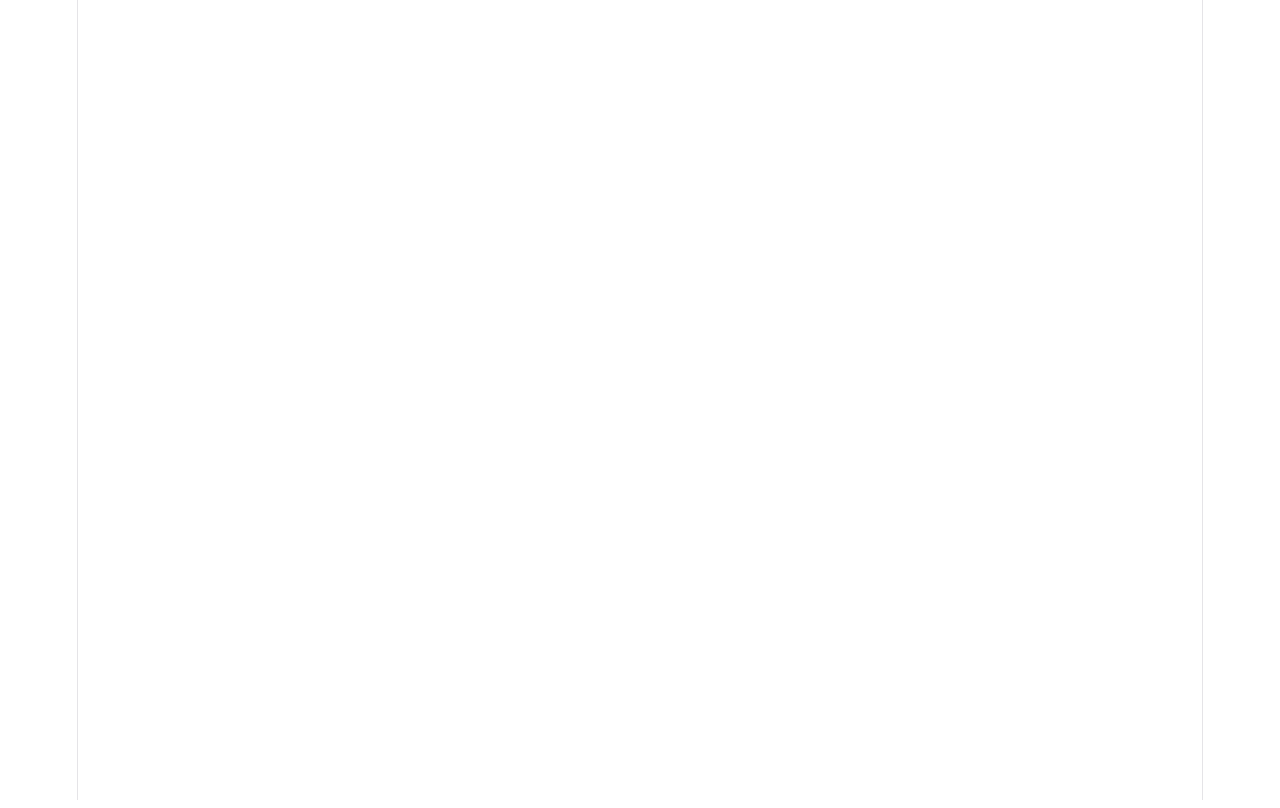
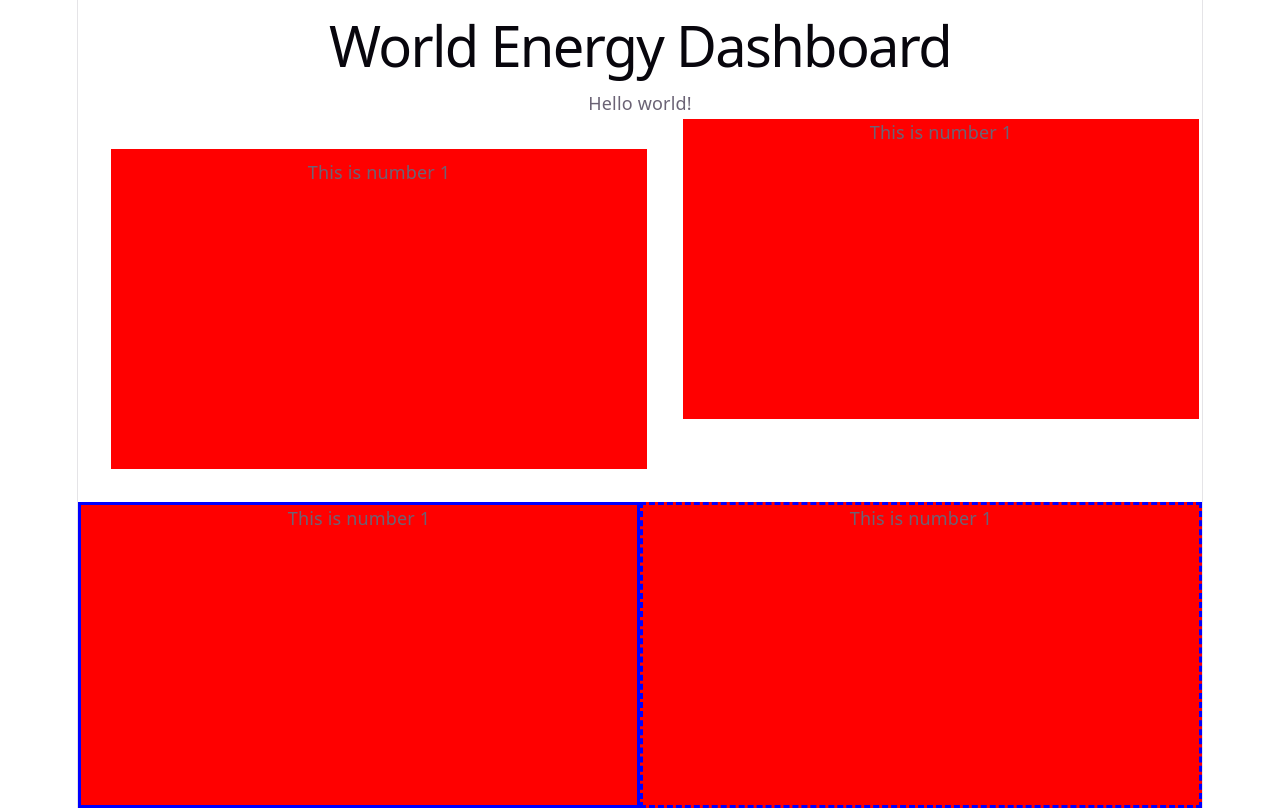
Before and after one commit to kpivert/world_energy_dashboard, a React (Vite) app: page / in a window 1280 px wide. Built offline with nearby package versions, Linux system fonts and the light colour scheme.

Commit message:
Crap box start

```diff
--- a/src/App.jsx
+++ b/src/App.jsx
@@ -8,7 +8,68 @@ function App() {
   console.log(data.map((d) => d.country));
   return (
     <>
-      <div></div>
+      <div
+        style={{
+          display: "flex",
+          flexDirection: "column",
+        }}>
+        <h1>World Energy Dashboard</h1>
+        <p>Hello world!</p>
+        <div
+          style={{
+            display: "flex",
+            flexDirection: "row",
+          }}>
+          <div
+            ref={chart1Ref}
+            style={{
+              width: "100%",
+              height: "300px",
+              backgroundColor: "red",
+              border: "3px solid white",
+              padding: 10,
+              margin: 30,
+            }}>
+            <p>This is number 1</p>
+          </div>
+          <div
+            ref={chart1Ref}
+            style={{
+              width: "100%",
+              height: "300px",
+              backgroundColor: "red",
+              border: "3px solid white",
+            }}>
+            <p>This is number 1</p>
+          </div>
+        </div>
+        <div
+          style={{
+            display: "flex",
+            flexDirection: "row",
+          }}>
+          <div
+            ref={chart1Ref}
+            style={{
+              width: "100%",
+              height: "300px",
+              backgroundColor: "red",
+              border: "3px solid blue",
+            }}>
+            <p>This is number 1</p>
+          </div>
+          <div
+            ref={chart1Ref}
+            style={{
+              width: "100%",
+              height: "300px",
+              backgroundColor: "red",
+              border: "3px dashed blue",
+            }}>
+            <p>This is number 1</p>
+          </div>
+        </div>
+      </div>
     </>
   );
 }
```
